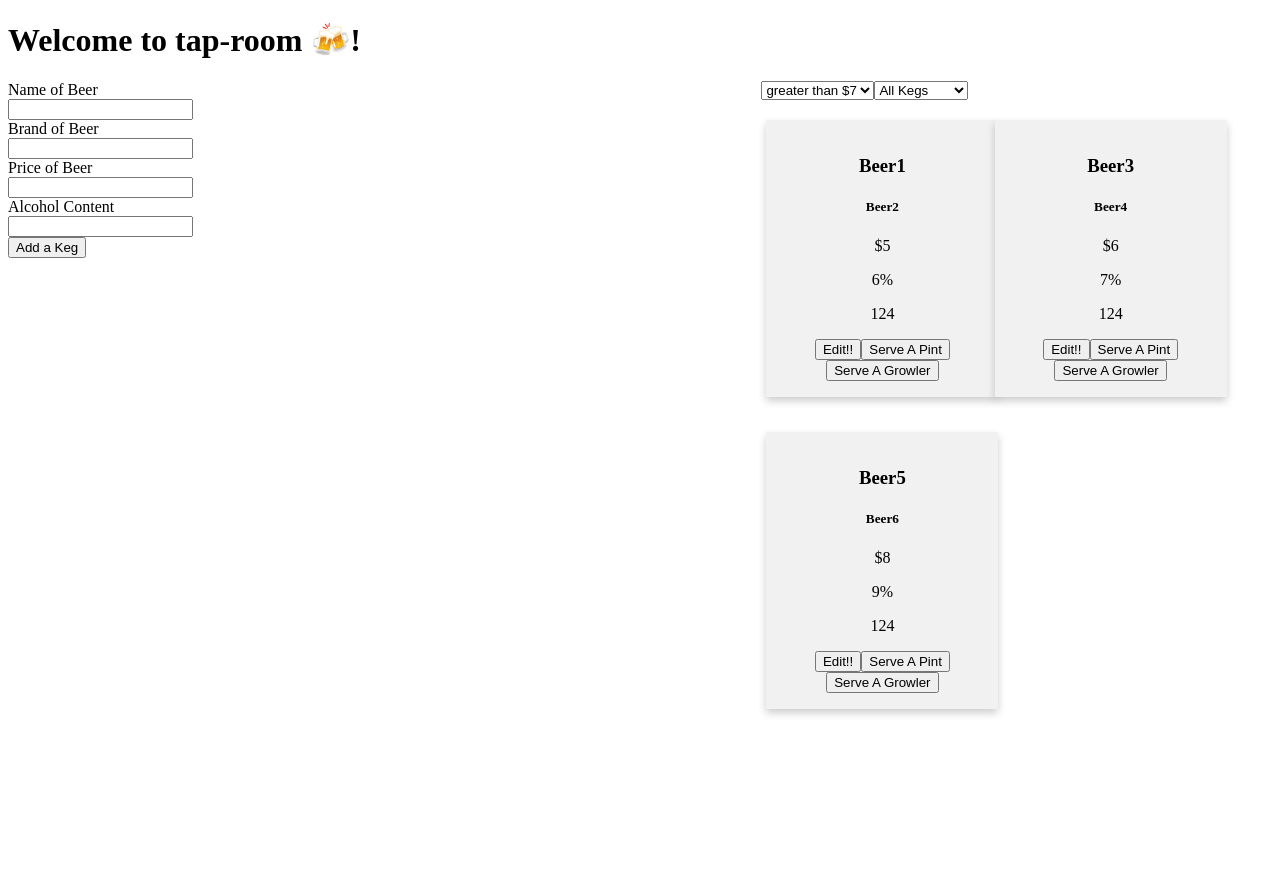
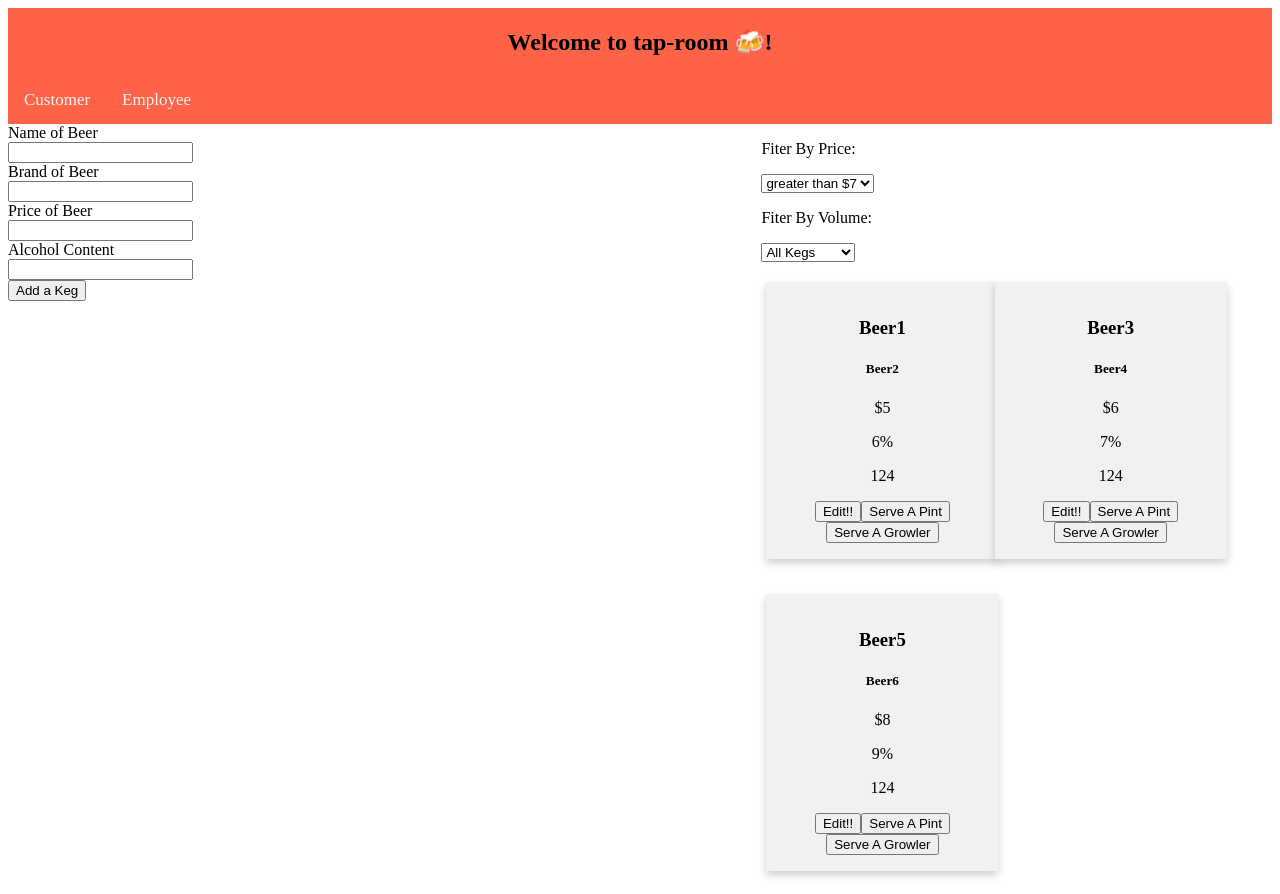
Before and after one commit to paigewilliams/tap-room, an Angular app: page / in a window 1280 px wide. Before the commit the page ends 800 px from the top, so only its background shows below. Built offline with nearby package versions, Linux system fonts and the light colour scheme.

Commit message:
Add navigation with links to customer and employee view.

```diff
--- a/src/app/app.component.css
+++ b/src/app/app.component.css
@@ -1,3 +1,21 @@
 .container {
   display: flex;
 }
+
+.nav {
+  background-color: tomato;
+  overflow: hidden;
+}
+
+.nav a {
+  float: left;
+  color: #f2f2f2;
+  text-align: center;
+  padding: 14px 16px;
+  text-decoration: none;
+  font-size: 17px;
+}
+
+h1 {
+  text-align: center;
+}
--- a/src/app/app.component.html
+++ b/src/app/app.component.html
@@ -1,8 +1,12 @@
 <!--The content below is only a placeholder and can be replaced.-->
-<div>
-  <h1>
-    Welcome to {{ title }} 🍻!
-  </h1>
+<div class="nav">
+  <nav>
+    <h1>
+      Welcome to {{ title }} 🍻!
+    </h1>
+    <a href="/"> Customer</a>
+    <a href="/"> Employee</a>
+  </nav>
 </div>
 <div class="container">
   <div class="column">
--- a/src/app/list-keg/list-keg.component.html
+++ b/src/app/list-keg/list-keg.component.html
@@ -27,13 +27,13 @@
     </tr>
   </table>
 </div> -->
-
+<p>Fiter By Price:</p>
 <select (change)="onChange($event.target.value)">
   <option value="allkegs">All Kegs</option>
   <option value="less than 7">less than $7</option>
   <option value="greater than 7" selected="selected">greater than $7</option>
 </select>
-
+<p>Fiter By Volume:</p>
 <select (change)="onVolume($event.target.value)">
   <option value="allkegs">All Kegs</option>
   <option value="less than 10">less than 10</option>
```
